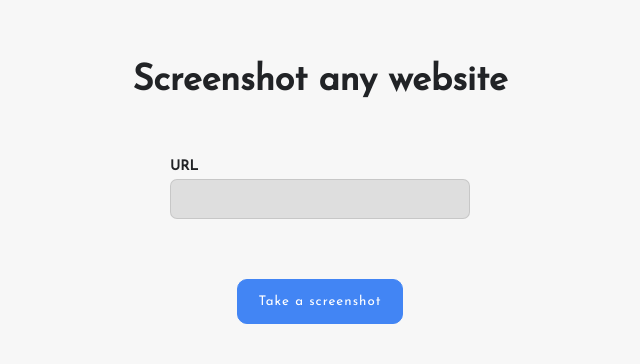
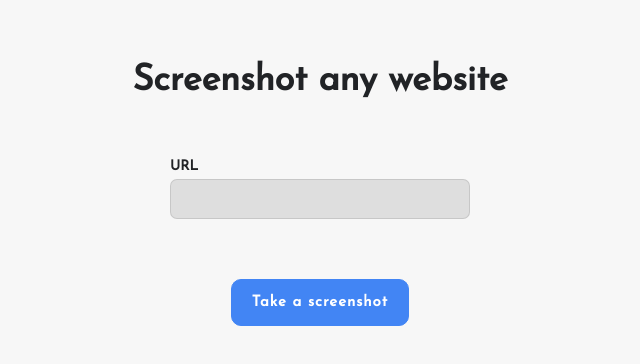
Before and after one commit to M4Tdev/website-screenshot-app, a React (Create React App) app: page / in a window 1280 px wide. Shown: the part 168-532 px from the top of the page, without its empty margins (320-960 px from the left). Built offline with nearby package versions, Linux system fonts and the light colour scheme; no server answers.

Commit message:
Bigger buttons font and font weight

```diff
--- a/src/App.scss
+++ b/src/App.scss
@@ -84,6 +84,8 @@ main {
   position: relative;
   overflow: hidden;
   letter-spacing: 0.1rem;
+  font-weight: bold;
+  font-size: 1.5rem;
 
   &:hover {
     background-color: #f7f7f7;
```
